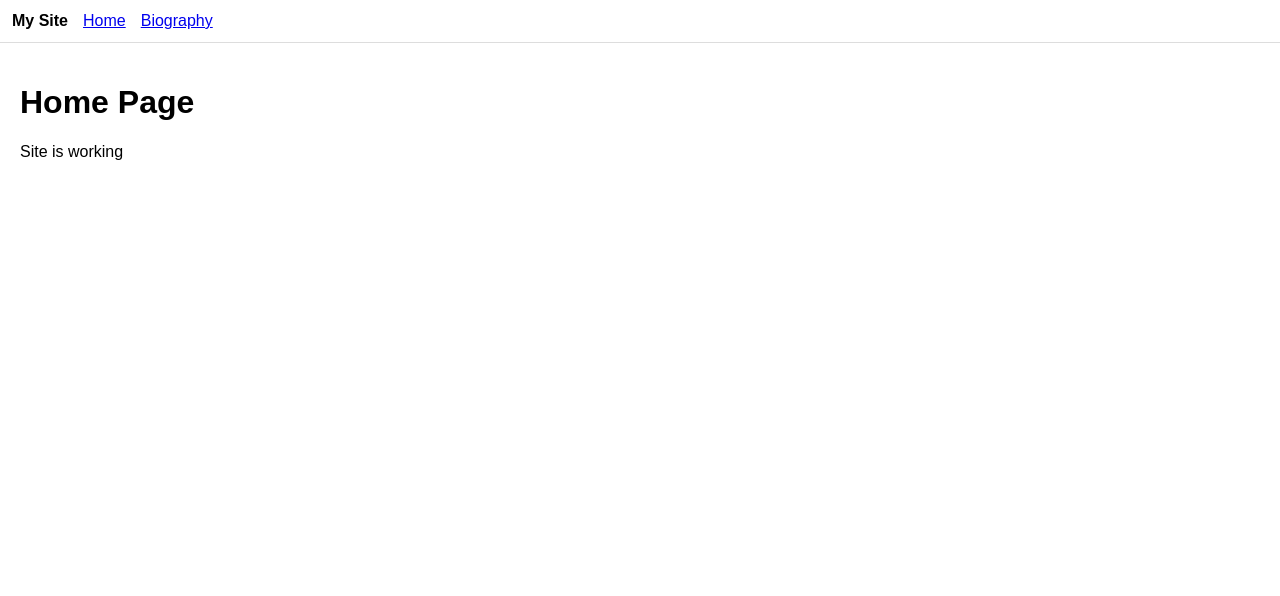
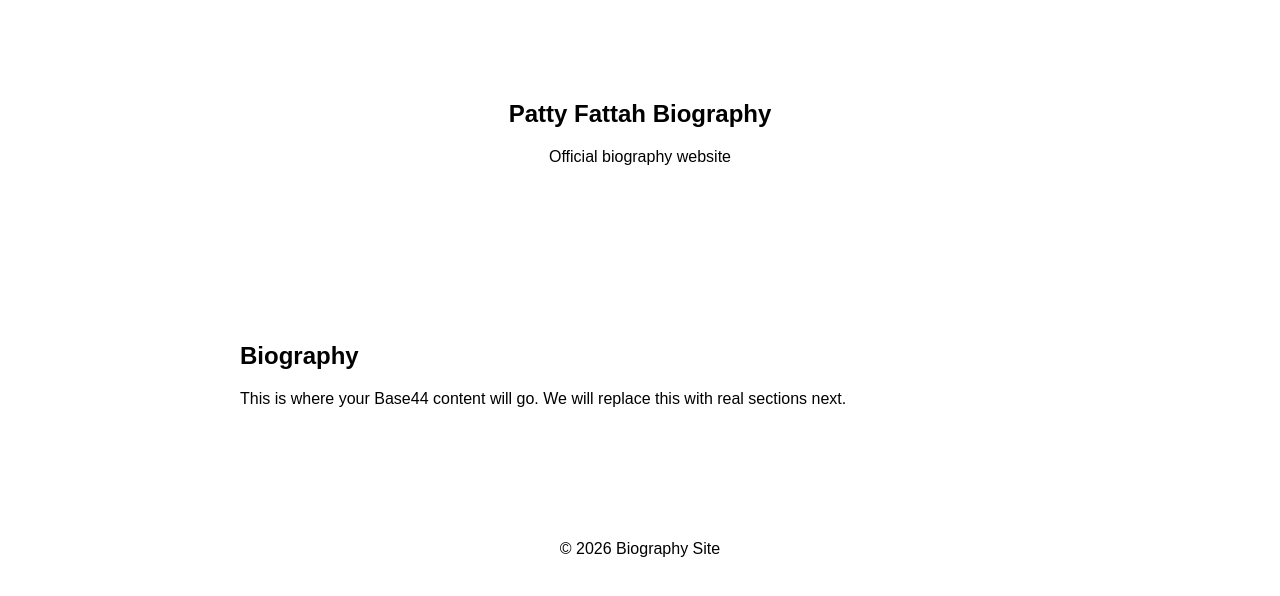
Before and after one commit to reggreg347-ai/patty-site, a React (Vite) app: page / in a window 1280 px wide. Shown: the top 596 px of the page. Built offline with nearby package versions, Linux system fonts and the light colour scheme.

Commit message:
Update App.jsx

```diff
--- a/src/App.jsx
+++ b/src/App.jsx
@@ -1,44 +1,24 @@
-import { BrowserRouter as Router, Routes, Route, Link } from "react-router-dom";
-import Biography from "./pages/Biography";
+export default function App() {
+  return (
+    <div>
+      {/* HERO */}
+      <section style={{ padding: "80px", textAlign: "center" }}>
+        <h1>Patty Fattah Biography</h1>
+        <p>Official biography website</p>
+      </section>
 
-function Home() {
-  return (
-    <div style={{ padding: "20px" }}>
-      <h1>Home Page</h1>
-      <p>Site is working</p>
+      {/* BIO SECTION */}
+      <section style={{ padding: "60px", maxWidth: "800px", margin: "auto" }}>
+        <h2>Biography</h2>
+        <p>
+          This is where your Base44 content will go. We will replace this with real sections next.
+        </p>
+      </section>
+
+      {/* FOOTER */}
+      <footer style={{ padding: "40px", textAlign: "center" }}>
+        <p>© 2026 Biography Site</p>
+      </footer>
     </div>
   );
 }
-
-function Layout({ children }) {
-  return (
-    <div>
-      <div style={{
-        padding: "12px",
-        borderBottom: "1px solid #ddd",
-        display: "flex",
-        gap: "15px"
-      }}>
-        <strong>My Site</strong>
-
-        <Link to="/">Home</Link>
-        <Link to="/bio">Biography</Link>
-      </div>
-
-      <div>{children}</div>
-    </div>
-  );
-}
-
-export default function App() {
-  return (
-    <Router>
-      <Layout>
-        <Routes>
-          <Route path="/" element={<Home />} />
-          <Route path="/bio" element={<Biography />} />
-        </Routes>
-      </Layout>
-    </Router>
-  );
-}
```
